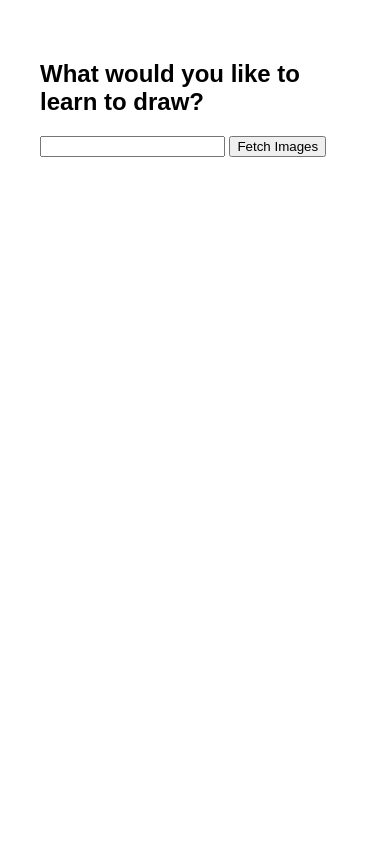
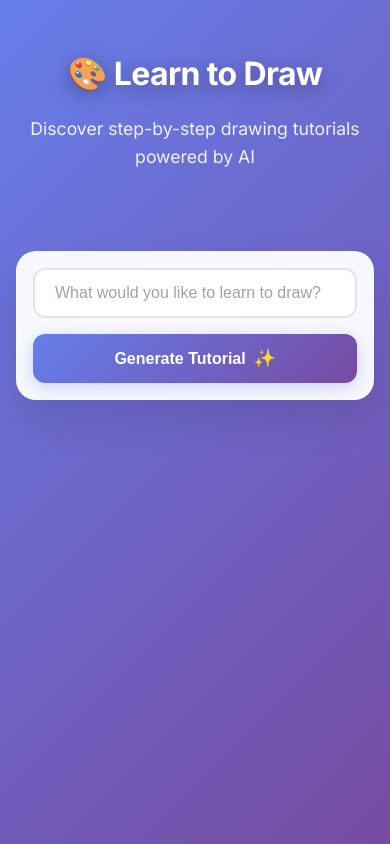
Before and after one commit to arjit-praveen/beyondKlasses-AIprototype, a plain HTML site: page index.html in a window 390 px wide. Drawn offline with Linux system fonts and the light colour scheme.

Commit message:
misc: design

```diff
--- a/index.html
+++ b/index.html
@@ -4,13 +4,30 @@
     <meta charset="UTF-8">
     <meta name="viewport" content="width=device-width, initial-scale=1.0">
     <link rel="stylesheet" href="style.css">
-    <title>API test</title>
+    <link href="https://fonts.googleapis.com/css2?family=Inter:wght@300;400;500;600;700&display=swap" rel="stylesheet">
+    <title>Learn to Draw - AI Tutorial Generator</title>
 </head>
 <body>
-    <h2>What would you like to learn to draw?</h2>
-    <input type="text" id="inputBox" />
-    <button onclick="fetchImages()">Fetch Images</button>
-    <div id="imageContainer"></div>
+    <div class="container">
+        <header class="header">
+            <h1 class="title">🎨 Learn to Draw</h1>
+            <p class="subtitle">Discover step-by-step drawing tutorials powered by AI</p>
+        </header>
+
+        <main class="main-content">
+            <div class="search-section">
+                <div class="search-container">
+                    <input type="text" id="inputBox" placeholder="What would you like to learn to draw?" class="search-input" />
+                    <button onclick="fetchImages()" class="search-button">
+                        <span class="button-text">Generate Tutorial</span>
+                        <span class="button-icon">✨</span>
+                    </button>
+                </div>
+            </div>
+
+            <div id="imageContainer" class="tutorial-container"></div>
+        </main>
+    </div>
 
     <script src="script.js"></script>
 </body>
--- a/script.js
+++ b/script.js
@@ -27,14 +27,16 @@ async function fetchImages() {
     // Show images and Step text
     data.steps.forEach(step => {
         const stepDiv = document.createElement("div");
-        stepDiv.style.marginBottom = "1rem";
+        stepDiv.className = "step-card";
+
+        const caption = document.createElement("p");
+        caption.textContent = `Step ${step.stepNumber}: ${step.steps}`;
+        caption.className = "step-title";
 
         const img = document.createElement("img");
         img.src = step.imageUrl;
-        img.width = 200;
-
-        const caption = document.createElement("p");
-        caption.textContent = `Step ${step.stepNumber}: ${step.steps}`;
+        img.alt = `Step ${step.stepNumber} - ${step.steps}`;
+        img.className = "step-image";
 
         stepDiv.appendChild(caption);
         stepDiv.appendChild(img);
--- a/style.css
+++ b/style.css
@@ -1,33 +1,249 @@
-body {
-    font-family: sans-serif;
-    padding: 2rem;
+/* Reset and base styles */
+* {
+    margin: 0;
+    padding: 0;
+    box-sizing: border-box;
 }
 
-img {
-    margin: 0.5rem;
-    border-radius: 8px;
+body {
+    font-family: 'Inter', -apple-system, BlinkMacSystemFont, 'Segoe UI', Roboto, sans-serif;
+    background: linear-gradient(135deg, #667eea 0%, #764ba2 100%);
+    min-height: 100vh;
+    color: #333;
+    line-height: 1.6;
 }
 
-/* #imageContainer {
+.container {
+    max-width: 1200px;
+    margin: 0 auto;
+    padding: 2rem;
+    min-height: 100vh;
     display: flex;
-    flex-direction: row;
-    gap: 2rem;
-    margin-top: 2rem;
+    flex-direction: column;
 }
 
-.step-item {
+/* Header styles */
+.header {
+    text-align: center;
+    margin-bottom: 3rem;
+    padding: 2rem 0;
+}
+
+.title {
+    font-size: 3.5rem;
+    font-weight: 700;
+    color: white;
+    margin-bottom: 1rem;
+    text-shadow: 0 4px 20px rgba(0, 0, 0, 0.3);
+    letter-spacing: -0.02em;
+}
+
+.subtitle {
+    font-size: 1.25rem;
+    color: rgba(255, 255, 255, 0.9);
+    font-weight: 400;
+    max-width: 600px;
+    margin: 0 auto;
+}
+
+/* Main content */
+.main-content {
+    flex: 1;
     display: flex;
     flex-direction: column;
-    align-items: center;
-    max-width: 220px;
 }
 
-.step-item img {
-    margin-bottom: 0.5rem;
-    border-radius: 8px;
-    border: 1px solid #ccc;
+/* Search section */
+.search-section {
+    margin-bottom: 3rem;
 }
 
-.step-item p {
+.search-container {
+    max-width: 600px;
+    margin: 0 auto;
+    width: 100%;
+    display: flex;
+    gap: 1rem;
+    background: rgba(255, 255, 255, 0.95);
+    padding: 1.5rem;
+    border-radius: 20px;
+    box-shadow: 0 20px 40px rgba(0, 0, 0, 0.1);
+    backdrop-filter: blur(10px);
+    border: 1px solid rgba(255, 255, 255, 0.2);
+}
+
+.search-input {
+    flex: 1;
+    padding: 1rem 1.5rem;
+    border: 2px solid #e1e5e9;
+    border-radius: 12px;
+    font-size: 1rem;
+    font-weight: 500;
+    color: #333;
+    background: white;
+    transition: all 0.3s ease;
+    outline: none;
+}
+
+.search-input:focus {
+    border-color: #667eea;
+    box-shadow: 0 0 0 3px rgba(102, 126, 234, 0.1);
+}
+
+.search-input::placeholder {
+    color: #9ca3af;
+    font-weight: 400;
+}
+
+.search-button {
+    padding: 1rem 2rem;
+    background: linear-gradient(135deg, #667eea 0%, #764ba2 100%);
+    color: white;
+    border: none;
+    border-radius: 12px;
+    font-size: 1rem;
+    font-weight: 600;
+    cursor: pointer;
+    transition: all 0.3s ease;
+    display: flex;
+    align-items: center;
+    gap: 0.5rem;
+    white-space: nowrap;
+    box-shadow: 0 4px 15px rgba(102, 126, 234, 0.3);
+}
+
+.search-button:hover {
+    transform: translateY(-2px);
+    box-shadow: 0 8px 25px rgba(102, 126, 234, 0.4);
+}
+
+.search-button:active {
+    transform: translateY(0);
+}
+
+.button-icon {
+    font-size: 1.1rem;
+}
+
+/* Tutorial container */
+.tutorial-container {
+    display: flex;
+    flex-direction: column;
+    gap: 1rem;
+}
+
+/* Tutorial content styles */
+.tutorial-container h3 {
+    font-size: 2.5rem;
+    font-weight: 700;
+    color: white;
     text-align: center;
-} */
+    margin-bottom: 1rem;
+    text-shadow: 0 2px 10px rgba(0, 0, 0, 0.3);
+}
+
+.tutorial-container p {
+    font-size: 1rem;
+    color: rgba(255, 255, 255, 0.9);
+    text-align: center;
+    margin-bottom: 1.5rem;
+    max-width: 800px;
+    margin-left: auto;
+    margin-right: auto;
+    line-height: 1.6;
+}
+
+/* Step styles */
+.tutorial-container > div,
+.step-card {
+    background: rgba(255, 255, 255, 0.95);
+    border-radius: 12px;
+    padding: 1rem;
+    box-shadow: 0 8px 20px rgba(0, 0, 0, 0.1);
+    backdrop-filter: blur(10px);
+    border: 1px solid rgba(255, 255, 255, 0.2);
+    margin-bottom: 1rem;
+    transition: transform 0.3s ease;
+}
+
+.tutorial-container > div:hover,
+.step-card:hover {
+    transform: translateY(-5px);
+}
+
+.tutorial-container p:first-child,
+.step-title {
+    font-size: 1rem;
+    font-weight: 600;
+    color: #333;
+    margin-bottom: 0.75rem;
+    text-align: left;
+    background: linear-gradient(135deg, #667eea 0%, #764ba2 100%);
+    -webkit-background-clip: text;
+    -webkit-text-fill-color: transparent;
+    background-clip: text;
+}
+
+.tutorial-container img,
+.step-image {
+    width: 100%;
+    max-width: 250px;
+    height: auto;
+    border-radius: 8px;
+    box-shadow: 0 4px 12px rgba(0, 0, 0, 0.15);
+    display: block;
+    margin: 0 auto;
+    transition: transform 0.3s ease;
+}
+
+.tutorial-container img:hover,
+.step-image:hover {
+    transform: scale(1.02);
+}
+
+/* Responsive design */
+@media (max-width: 768px) {
+    .container {
+        padding: 1rem;
+    }
+
+    .title {
+        font-size: 2.5rem;
+    }
+
+    .subtitle {
+        font-size: 1.1rem;
+    }
+
+    .search-container {
+        flex-direction: column;
+        padding: 1rem;
+    }
+
+    .search-button {
+        justify-content: center;
+    }
+
+    .tutorial-container h3 {
+        font-size: 2rem;
+    }
+
+    .tutorial-container > div {
+    padding: 0.75rem;
+}
+}
+
+@media (max-width: 480px) {
+    .title {
+        font-size: 2rem;
+    }
+
+    .search-input,
+    .search-button {
+        padding: 0.875rem 1.25rem;
+    }
+
+    .tutorial-container h3 {
+        font-size: 1.75rem;
+    }
+}
```
